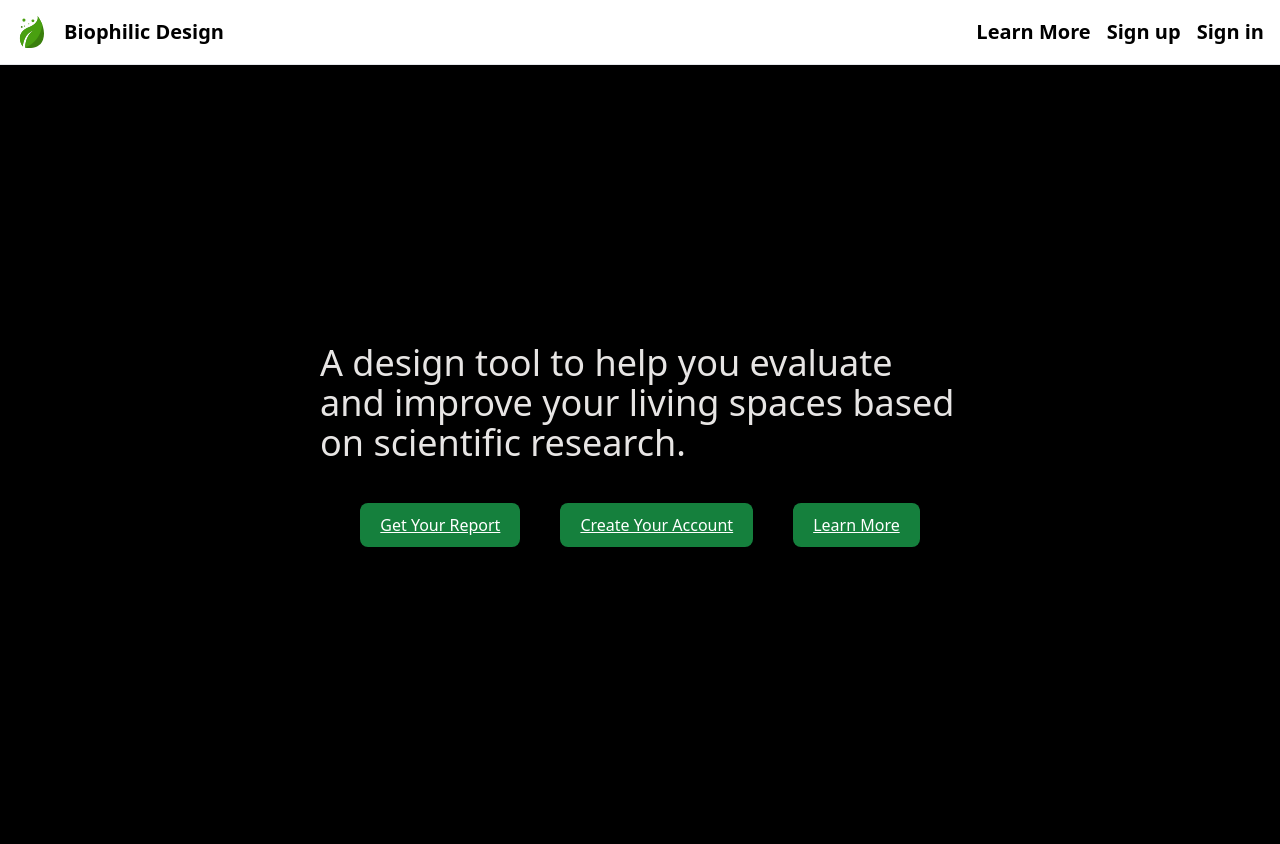
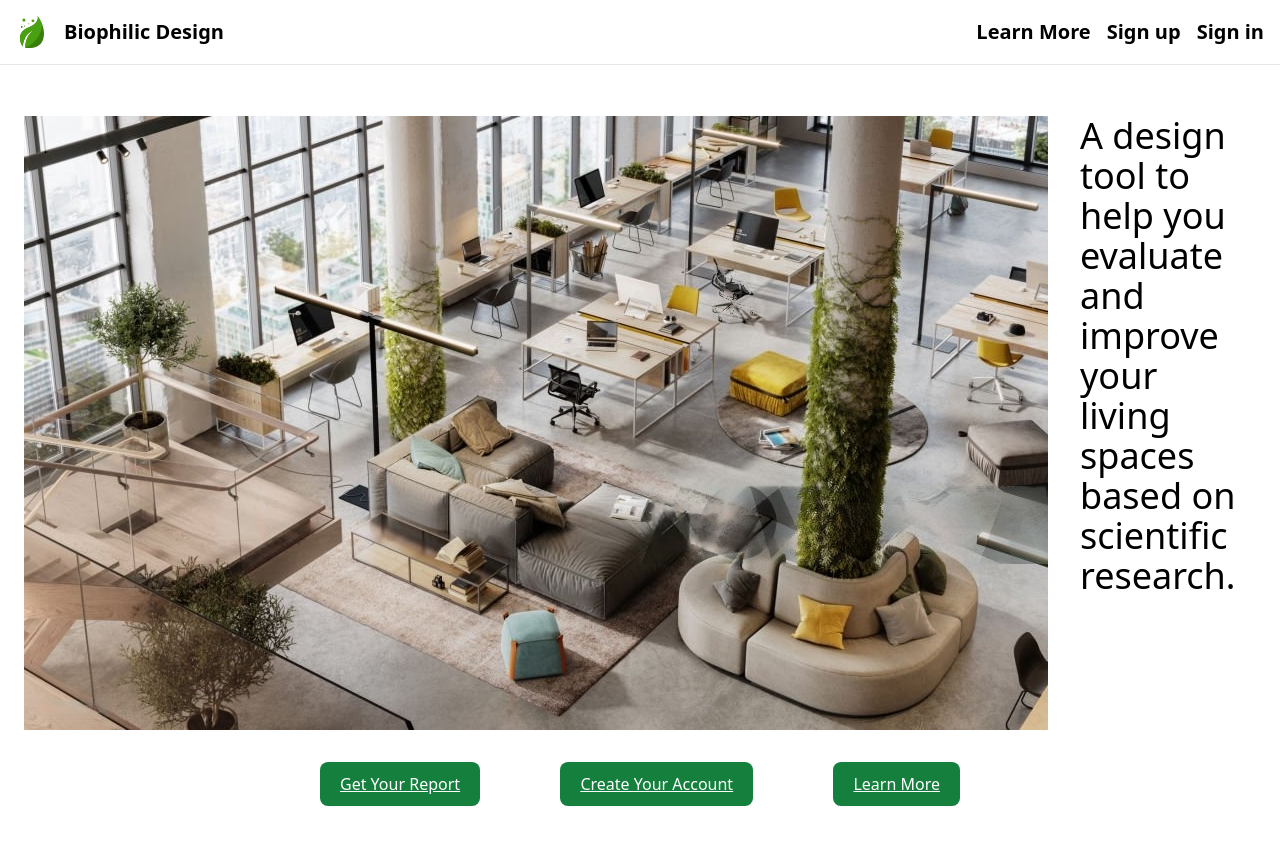
Before and after one commit to Logistics21/biophilic-design, a Next.js app: page / in a window 1280 px wide. Shown: the top 844 px of the page. Built offline with nearby package versions, Linux system fonts and the light colour scheme; no server answers.

Commit message:
Add Image to homepage, remove old comments

```diff
--- a/app/create-report/_components/form-page.tsx
+++ b/app/create-report/_components/form-page.tsx
@@ -24,7 +24,6 @@ export function FormPage({
   }
   }
   ) {
-    // const { title, subtitle, fields } = formPageOneInputs;
     const { title, subtitle, fields } = formPageProps;
     return (
         <div className={isCurrentPage ? '' : 'hidden'}>
--- a/app/page.tsx
+++ b/app/page.tsx
@@ -1,24 +1,23 @@
 import { SignedOut } from '@clerk/nextjs';
-// import { auth, currentUser } from '@clerk/nextjs/server';
-
+import Image from 'next/image';
+import officeImg from "public/images/office.jpeg"
 import Link from 'next/link';
 
 export default async function Page() {
-  // const user = await currentUser();
-  // const authObj = auth();
-
-  // console.log(user)
-  // console.log(authObj)
-
   return (
-    <div className="flex h-screen bg-black">
-      <div className="w-screen h-screen flex flex-col justify-center items-center">
-        <div className="text-left max-w-screen-sm mb-10">
-          <h1 className="text-stone-200 text-4xl">
+    <div className="flex h-full bg-white">
+      <div className="w-screen h-screen flex flex-col justify-center items-center p-6">
+        <div className="flex text-left gap-x-8 py-8">
+          <Image
+            src={officeImg}
+            alt="open plan office with plants and ivy on columns"
+            sizes='100vw'
+          />
+          <h1 className="text-black text-4xl">
             A design tool to help you evaluate and improve your living spaces based on scientific research.
           </h1>
         </div>
-        <div className="flex space-x-10 max-w-screen-sm mb-10">
+        <div className="flex w-full justify-between max-w-screen-sm mb-10">
           <Link
             href="/dashboard"
             className="text-white bg-green-700 focus:bg-green-800 rounded-lg px-5 py-2.5 underline hover:text-stone-200 transition-all"
```
